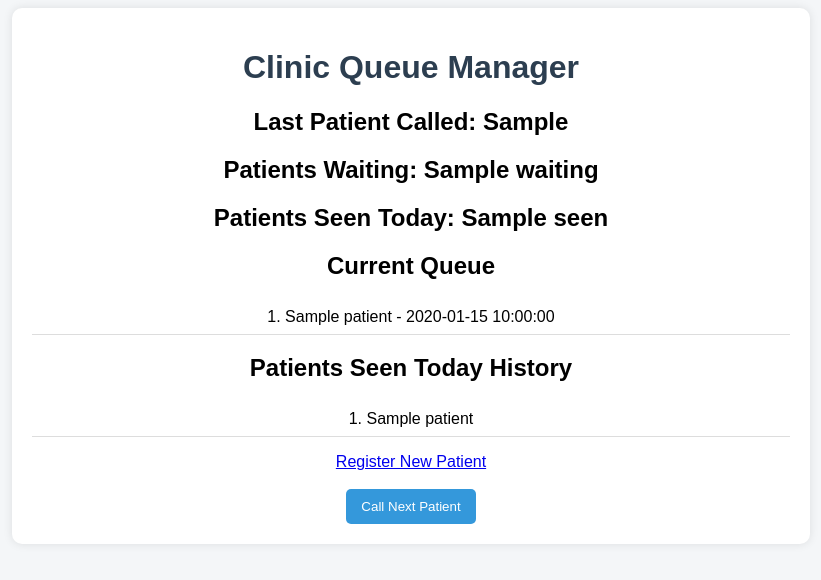
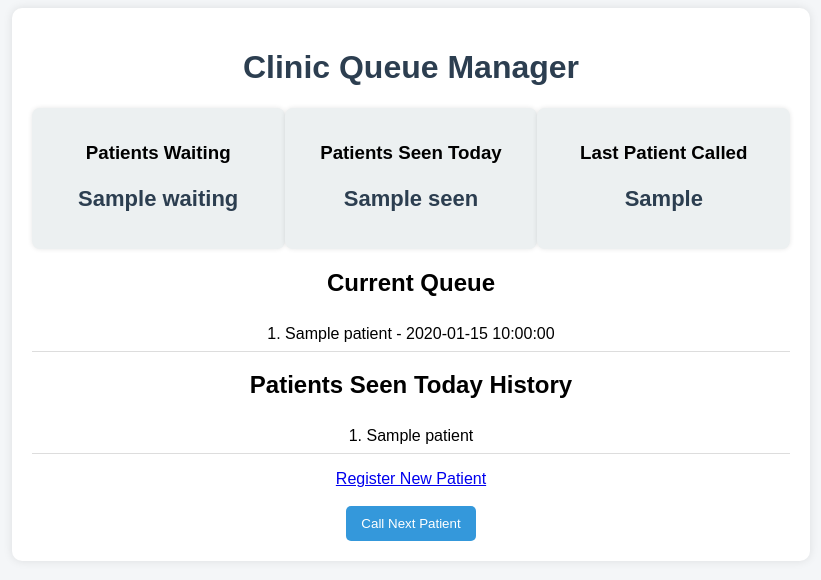
Before and after one commit to khalifamuhammad05-spec/CSC-202-FINAL-CA, a Flask app: template templates/index.html in a window 1280 px wide. Shown: the top 580 px of the page, without its empty margins (229-1050 px from the left). Run offline with Flask 3, Linux system fonts and the light colour scheme; the template is opened without the code that fills it: most values are stand-ins (such as "Sample title", 1, 10 or a date in 2020).

Commit message:
added dashboard status cards for queue statistics

```diff
--- a/templates/index.html
+++ b/templates/index.html
@@ -44,15 +44,56 @@ li{
     padding:8px;
     border-bottom:1px solid #ddd;
 }
+
+.cards{
+    display:flex;
+    justify-content:space-around;
+    margin:20px 0;
+}
+
+.card{
+    background:#ecf0f1;
+    padding:15px;
+    border-radius:8px;
+    width:30%;
+    box-shadow:0 0 5px rgba(0,0,0,0.1);
+}
+
+.card h3{
+    margin-bottom:10px;
+}
+
+.value{
+    font-size:22px;
+    font-weight:bold;
+    color:#2c3e50;
+}
+
 </style>
 
 </head>
 <body>
  <div class="container">
 <h1>Clinic Queue Manager</h1>
-<h2>Last Patient Called: {{ last_called }}</h2>
-<h2>Patients Waiting: {{ waiting }}</h2>
- <h2>Patients Seen Today: {{ seen }}</h2>
+ <div class="cards">
+
+<div class="card">
+<h3>Patients Waiting</h3>
+<p class="value">{{ waiting }}</p>
+</div>
+
+<div class="card">
+<h3>Patients Seen Today</h3>
+<p class="value">{{ seen }}</p>
+</div>
+
+<div class="card">
+<h3>Last Patient Called</h3>
+<p class="value">{{ last_called }}</p>
+</div>
+
+</div>
+
 <h2>Current Queue</h2>
 
 {% if queue %}
```
